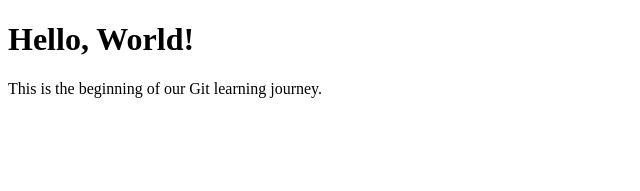
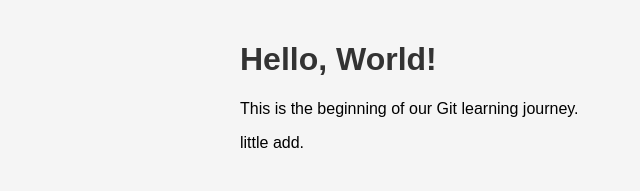
Before and after one commit to mgwexler84/Gitlearning_project, a plain HTML site: page index.html in a window 1280 px wide. Shown: the whole page, without its empty margins (0-640 px from the left). Drawn offline with Linux system fonts and the light colour scheme.

Commit message:
feat: add index.html and style.css

```diff
--- a/index.html
+++ b/index.html
@@ -4,9 +4,11 @@
     <meta charset="UTF-8">
     <meta name="viewport" content="width=device-width, initial-scale=1.0">
     <title>Git Learning Project</title>
+    <link rel="stylesheet" href="style.css">
 </head>
 <body>
     <h1>Hello, World!</h1>
     <p>This is the beginning of our Git learning journey.</p>
+    <p>little add.</p>
 </body>
 </html>
--- /dev/null
+++ b/style.css
@@ -0,0 +1,11 @@
+body {
+    font-family: Arial, sans-serif;
+    max-width: 800px;
+    margin: 0 auto;
+    padding: 20px;
+    background-color: #f5f5f5;
+}
+
+h1 {
+    color: #333;
+}
```
